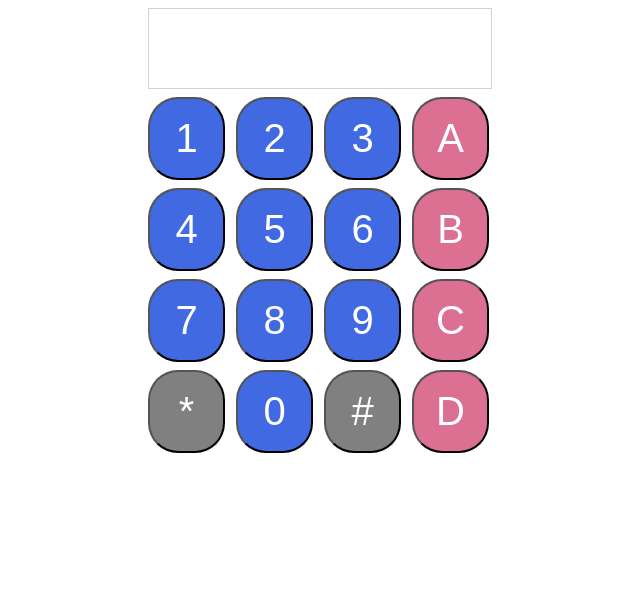
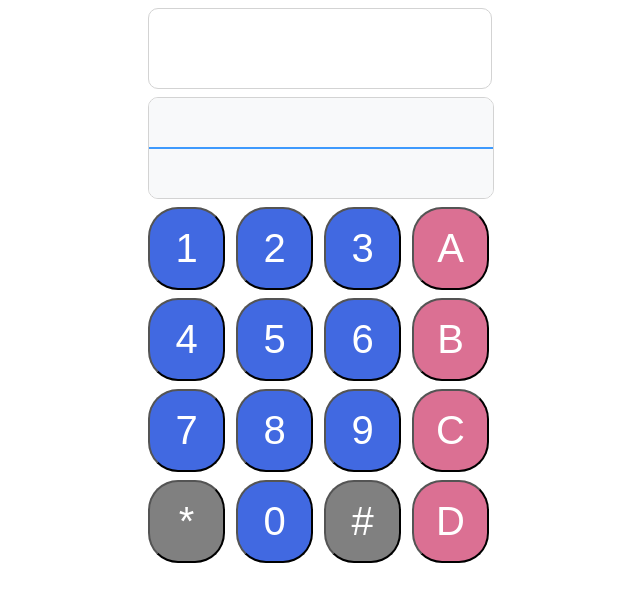
Before and after one commit to Cgg/dtmf-lol, a website: page index.html in a window 1280 px wide. Shown: the whole page, without its empty margins (320-960 px from the left). Drawn offline with Linux system fonts and the light colour scheme.

Commit message:
add a waveform scope

```diff
--- /dev/null
+++ b/analyser-scopes.js
@@ -0,0 +1,37 @@
+class WaveformScope {
+  constructor(analyserNode, canvas) {
+    this._analyserNode = analyserNode;
+    this._bufferLength = analyserNode.frequencyBinCount;
+    this._dataArray = new Uint8Array(this._bufferLength);
+    this._canvas = canvas;
+    this._canvasCtx = canvas.getContext("2d");
+
+    this.draw();
+  }
+
+  draw() {
+    window.requestAnimationFrame(() => this.draw());
+
+    const ctx = this._canvasCtx;
+    const { width, height } = this._canvas;
+
+    ctx.fillStyle = "#f8f9faff";
+    ctx.fillRect(0, 0, width, height);
+
+    ctx.fillStyle = "transparent";
+    ctx.lineWidth = 2;
+    ctx.strokeStyle = "#007bff";
+
+    this._analyserNode.getByteTimeDomainData(this._dataArray);
+    const bufferSliceWidth = (this._bufferLength - 1) / width;
+    const y = (x) =>
+      (this._dataArray[Math.round(x * bufferSliceWidth)] / 128) * (height / 2);
+
+    ctx.beginPath();
+    ctx.moveTo(0, y(0));
+    for (let i = 1; i <= width; ++i) {
+      ctx.lineTo(i, y(i));
+    }
+    ctx.stroke();
+  }
+}
--- a/index.css
+++ b/index.css
@@ -9,11 +9,20 @@
 
 #padEntry {
   font: inherit;
+  text-align: center;
+  line-height: 77px;
+}
+
+#waveformScope {
+  height: 100px;
+  width: 100%;
+}
+
+.fullLineDisplay {
   border: 1px solid lightgray;
+  border-radius: 10px;
   grid-column-start: 1;
   grid-column-end: span 4;
-  text-align: center;
-  line-height: 77px;
 }
 
 .button {
@@ -43,7 +52,7 @@
 }
 
 .control {
-  grid-row-start: 6;
+  grid-row-start: 7;
   justify-self: center;
   transition: opacity 0.2s, visibility 0.2s;
 }
--- a/index.html
+++ b/index.html
@@ -14,7 +14,8 @@
   </head>
   <body>
     <div class="keypad">
-      <input id="padEntry" type="text" />
+      <input id="padEntry" class="fullLineDisplay" type="text" />
+      <canvas id="waveformScope" class="fullLineDisplay"></canvas>
       <button id="1" class="button digit">1</button>
       <button id="2" class="button digit">2</button>
       <button id="3" class="button digit">3</button>
@@ -34,6 +35,7 @@
       <button id="play" class="button control hidden"></button>
       <button id="Backspace" class="button control hidden">⌫</button>
     </div>
+    <script src="analyser-scopes.js"></script>
     <script src="dtmf-box.js"></script>
     <script src="index.js"></script>
   </body>
--- a/index.js
+++ b/index.js
@@ -7,8 +7,19 @@ const btnClass = "button";
 const validKeys = "1234567890*#abcd";
 let onGoingTouchCount = 0;
 let keyDownCount = 0;
+
 const audioCtx = new (window.AudioContext || window.webkitAudioContext)();
-const player = new DtmfPlayer(audioCtx.destination, audioCtx);
+
+const analyserNode = audioCtx.createAnalyser();
+analyserNode.connect(audioCtx.destination);
+
+const waveformScope = new WaveformScope(
+  analyserNode,
+  document.getElementById("waveformScope")
+);
+waveformScope.draw();
+
+const player = new DtmfPlayer(analyserNode, audioCtx);
 
 function setEntryText(text) {
   padEntry.value = text;
@@ -28,7 +39,7 @@ function handleTouchOrMouseEvent(e) {
     } else if (id === backspaceKey) {
       setEntryText(padEntry.value.slice(0, -1));
     } else if (id === playId) {
-      playDtmfSequence(padEntry.value, audioCtx.destination, audioCtx);
+      playDtmfSequence(padEntry.value, analyserNode, audioCtx);
     }
   }
 }
```
